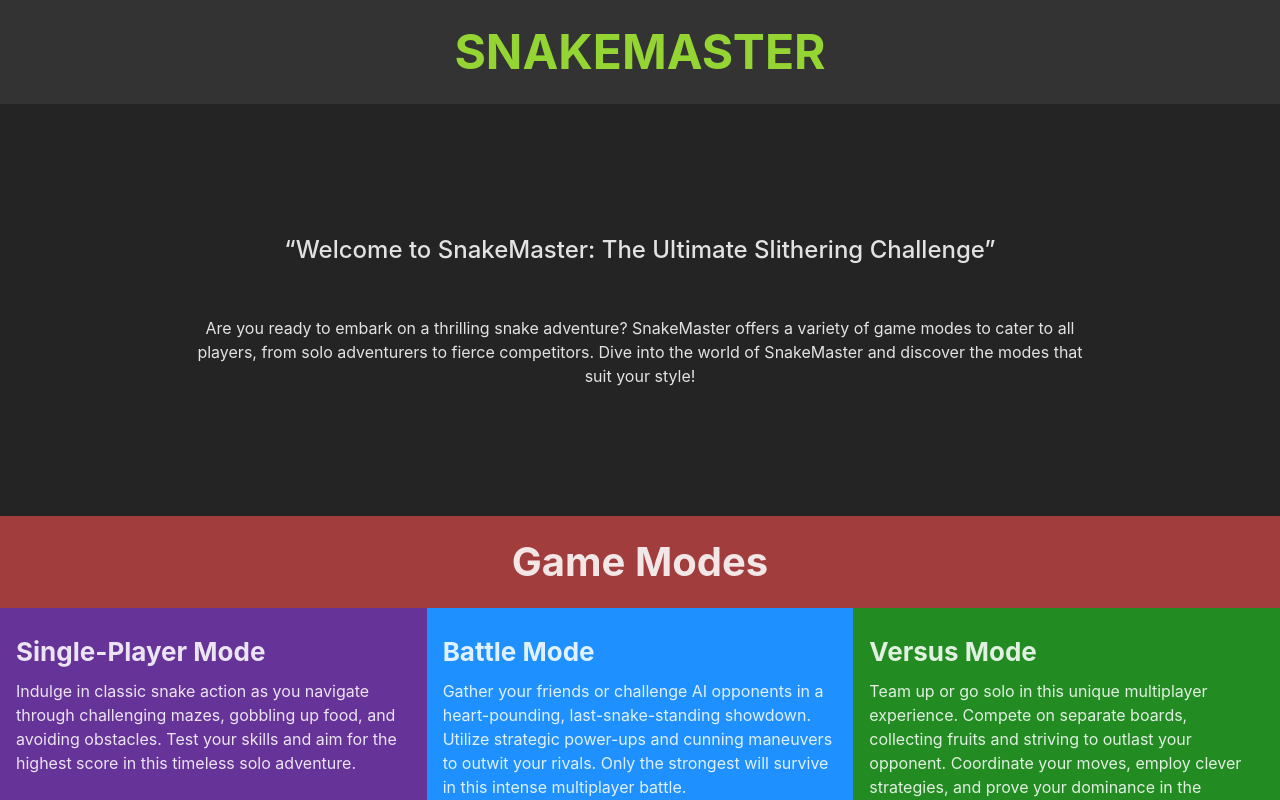
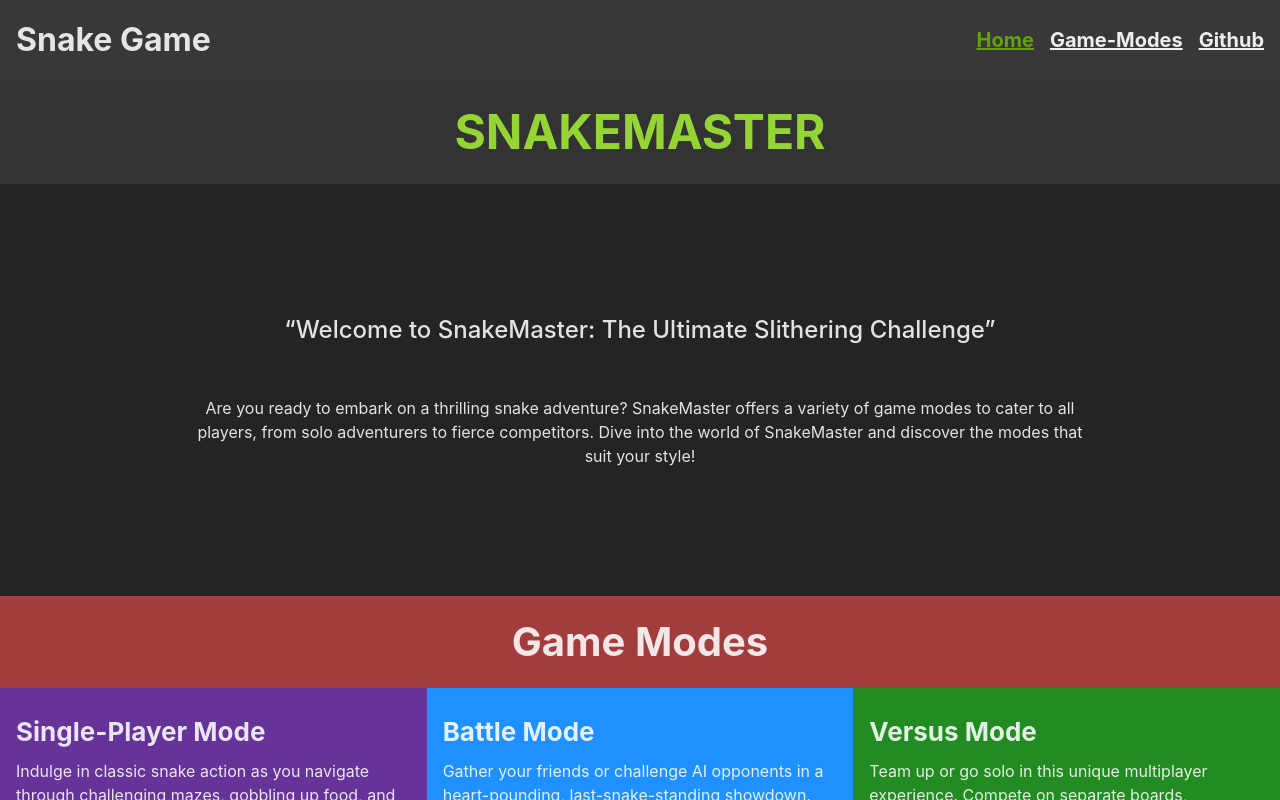
Before and after one commit to jordybronowicki37/vue-snake, a Vue app: page /levels in a window 1280 px wide. Shown: the top 800 px of the page. Built offline with nearby package versions, Linux system fonts and the light colour scheme.

Commit message:
Added header

```diff
--- a/src/App.vue
+++ b/src/App.vue
@@ -1,8 +1,9 @@
 <script setup lang="ts">
-
+import Header from "./components/header/Header.vue";
 </script>
 
 <template>
+  <Header/>
   <router-view v-slot="{Component}">
     <transition name="fade" mode="out-in">
       <component :is="Component" :key="$route.path"></component>
--- /dev/null
+++ b/src/components/header/Header.vue
@@ -0,0 +1,43 @@
+<script setup lang="ts">
+
+</script>
+
+<template>
+  <div class="header">
+    <h1>Snake Game</h1>
+    <nav class="links">
+      <router-link to="/">Home</router-link>
+      <router-link to="/menu">Game-Modes</router-link>
+      <a href="https://github.com/jordybronowicki37/vue-snake" target="_blank">Github</a>
+    </nav>
+  </div>
+</template>
+
+<style scoped>
+.header {
+  display: flex;
+  background-color: #383838;
+  padding: 1rem;
+}
+.header h1 {
+  margin: 0;
+}
+.links {
+  display: flex;
+  justify-content: flex-end;
+  align-items: center;
+  flex-grow: 1;
+  gap: 1rem;
+}
+.links>* {
+  font-weight: 700;
+  font-size: 20px;
+  color: #eee;
+}
+.links>*:hover {
+  color: #999;
+}
+.links .router-link-active {
+  color: var(--difficulty-2);
+}
+</style>
```
